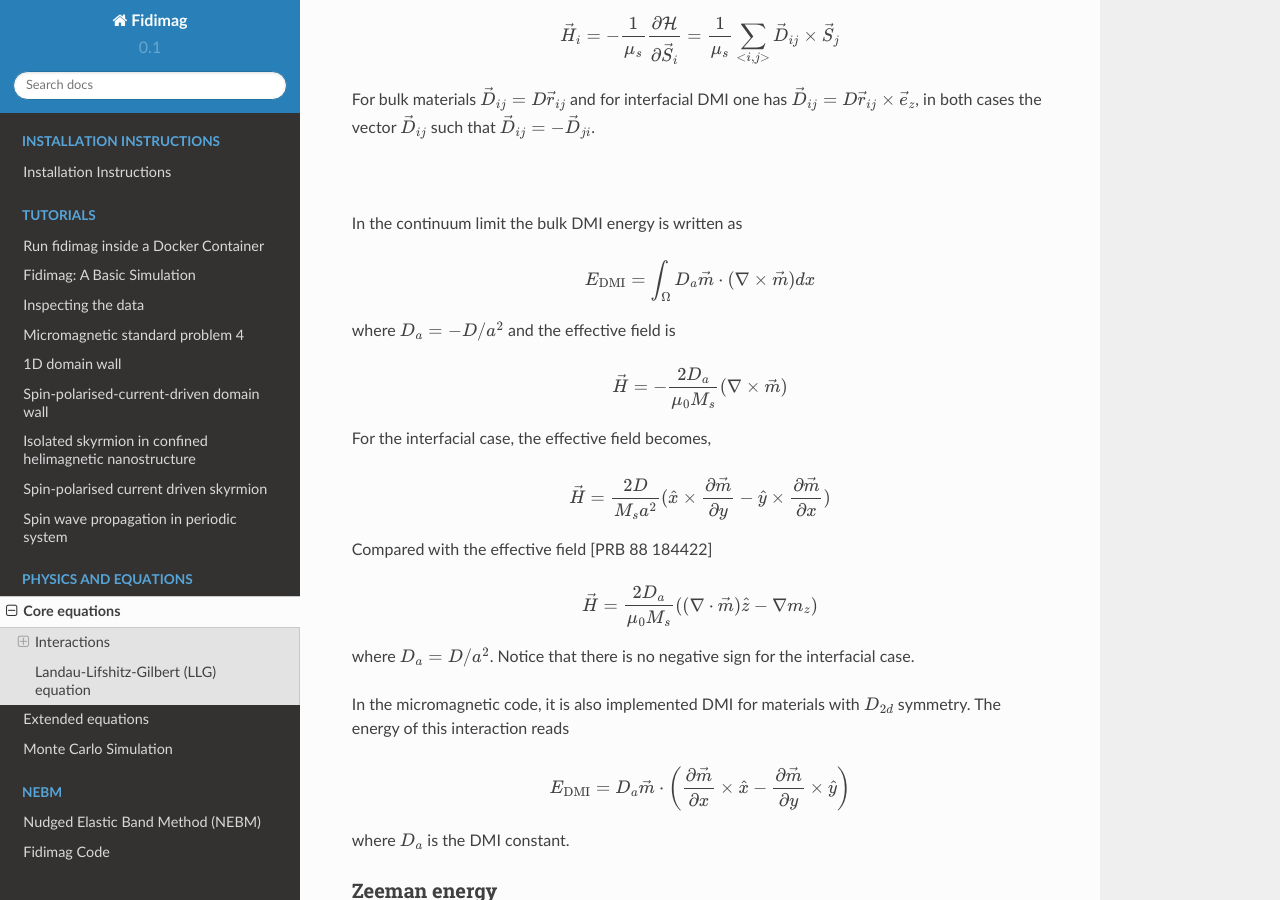
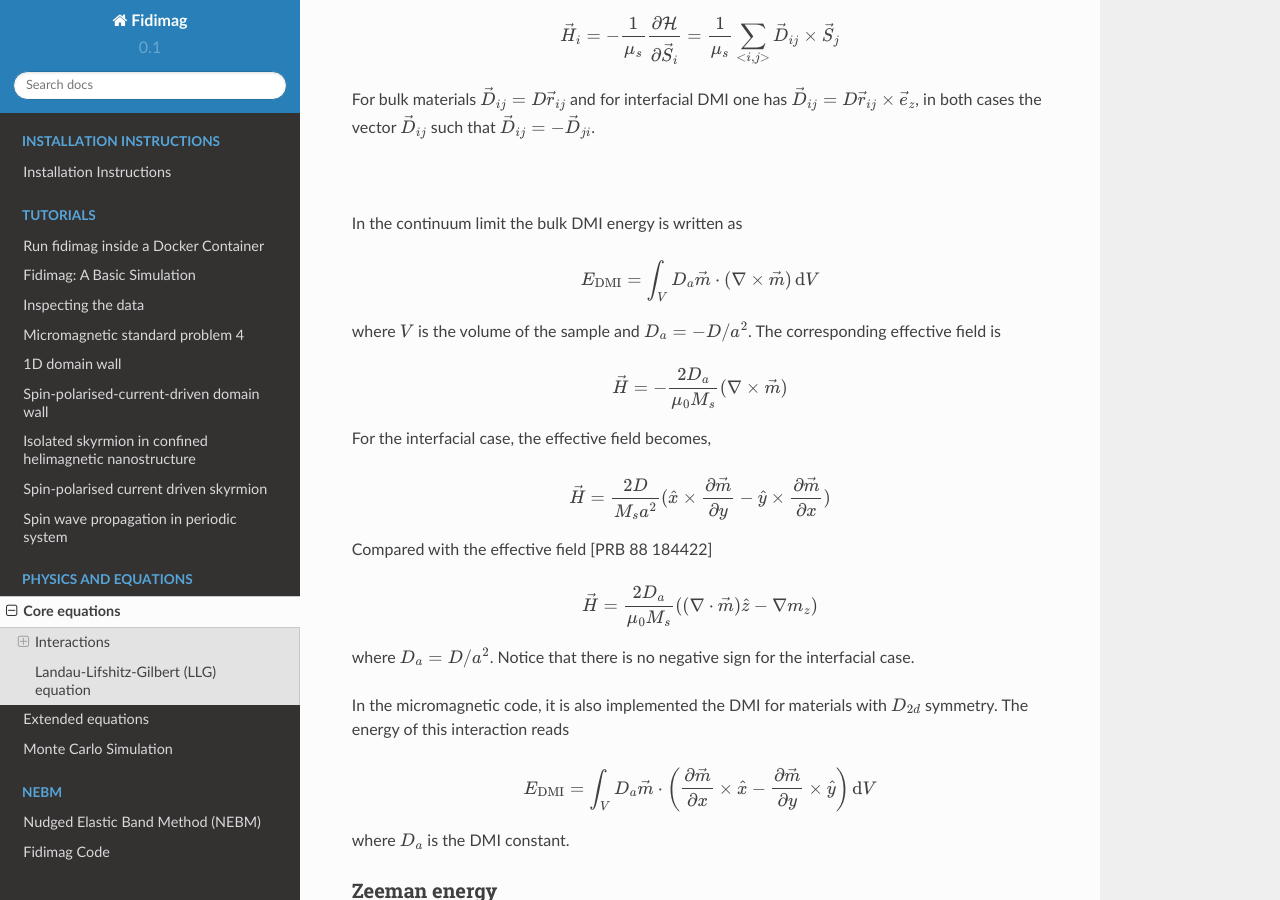
Before and after one commit to computationalmodelling/fidimag, a Sphinx documentation site: the page built from doc/core_eqs.rst, in a window 1280 px wide and 900 px high, scrolled down 3194 px. Built offline with Sphinx 7.4.7 and the Read the Docs theme 2.0.0, drawn with Linux system fonts in a browser that asks for light colours; some of the changed text lies outside the part shown.

Commit message:
Updated eqs in doc

```diff
--- a/doc/core_eqs.rst
+++ b/doc/core_eqs.rst
@@ -79,7 +79,7 @@ effective field is
 In the continuum limit the exchange energy can be written as
 
 .. math::
-   E_{ex} = \int_{V} A (\nabla \vec{m})^2 dx
+   E_{ex} = \int_{V} A (\nabla \vec{m})^2 \mathrm{d}V
 
 with :math:`V` as the volume of the system and :math:`A` the anisotropy constant
 in :math:`\text{J m}^{-1}`. Correspondingly, the effective
@@ -176,13 +176,13 @@ For bulk materials :math:`\vec{D}_{ij} = D \vec{r}_{ij}` and for interfacial DMI
 In the continuum limit the bulk DMI energy is written as
 
 .. math::
-   E_{\text{DMI}} = \int_\Omega D_a \vec{m} \cdot (\nabla \times \vec{m}) dx
+   E_{\text{DMI}} = \int_V D_a \vec{m} \cdot (\nabla \times \vec{m}) \, \mathrm{d}V
 
-where :math:`D_a = -D/a^2` and the effective field is
+where :math:`V` is the volume of the sample and :math:`D_a = -D/a^2`. The corresponding
+effective field is
 
 .. math::
    \vec{H}=-\frac{2 D_a}{\mu_0 M_s} (\nabla \times \vec{m})
-
 
 
 For the interfacial case, the effective field becomes,
@@ -197,14 +197,11 @@ Compared with the effective field [PRB 88 184422]
 
 where :math:`D_a = D/a^2`. Notice that there is no negative sign for the interfacial case.
 
-In the micromagnetic code, it is also implemented DMI for materials with
+In the micromagnetic code, it is also implemented the DMI for materials with
 :math:`D_{2d}` symmetry. The energy of this interaction reads
 
 .. math::
-    E_{\text{DMI}} = D_a \vec{m} \cdot \left(
-                     \frac{\partial \vec{m}}{\partial x} \times \hat{x}
-                     - \frac{\partial \vec{m}}{\partial y} \times \hat{y}
-                     \right)
+    E_{\text{DMI}} = \int_V D_a \vec{m} \cdot \left( \frac{\partial \vec{m}}{\partial x} \times \hat{x} - \frac{\partial \vec{m}}{\partial y} \times \hat{y} \right) \, \mathrm{d}V
 
 where :math:`D_a` is the DMI constant.
 
```
